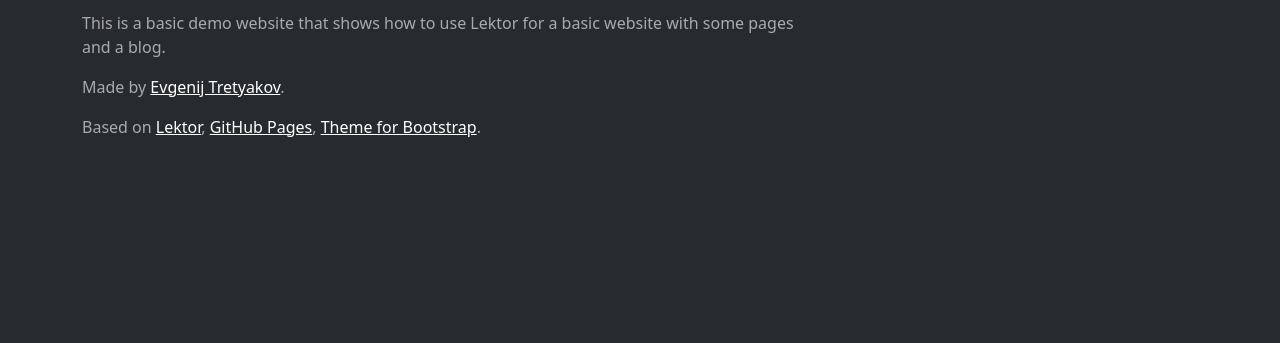
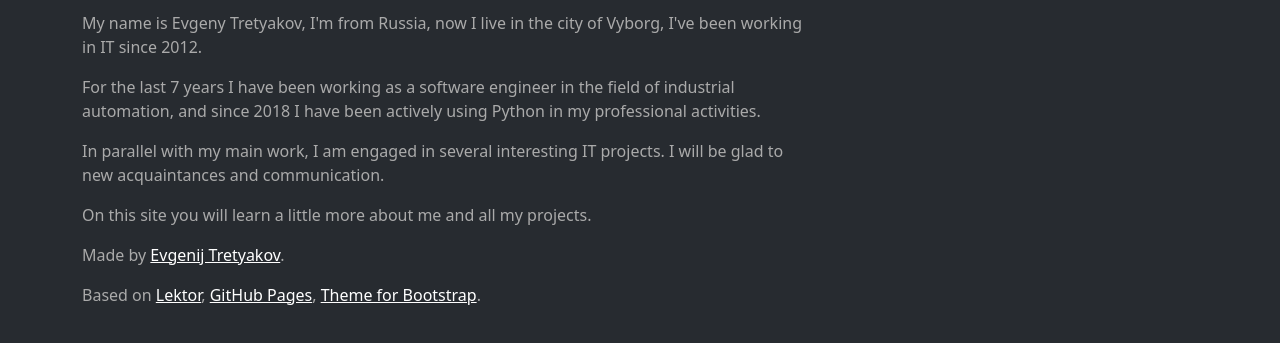
Before and after one commit to Tretyak0ff/tretyak0ff.github.io, a plain HTML site: page index.html in a window 1280 px wide. Shown: the part 113-456 px from the top of the page. Drawn offline with Linux system fonts and the light colour scheme.

Commit message:
deploy: 6ed2f9fd0ac594ef19cc48053b8f338bdecebb15

```diff
--- a/index.html
+++ b/index.html
@@ -82,8 +82,10 @@
       <div class="row">
         <div class="col-lg-8 col-md-7 col-sm-6">
           <h1>Welcome to tretyak0ff.github.io!</h1>
-          <p class="lead"> <p>This is a basic demo website that shows how to use Lektor for a basic
-website with some pages and a blog.</p>
+          <p class="lead"> <p>My name is Evgeny Tretyakov, I'm from Russia, now I live in the city of Vyborg, I've been working in IT since 2012.</p>
+<p>For the last 7 years I have been working as a software engineer in the field of industrial automation, and since 2018 I have been actively using Python in my professional activities.</p>
+<p>In parallel with my main work, I am engaged in several interesting IT projects. I will be glad to new acquaintances and communication.</p>
+<p>On this site you will learn a little more about me and all my projects.</p>
  </p>
         </div>
         <div class="col-lg-4 col-md-5 col-sm-6">
```
Also changed, not shown: 1 other file.
